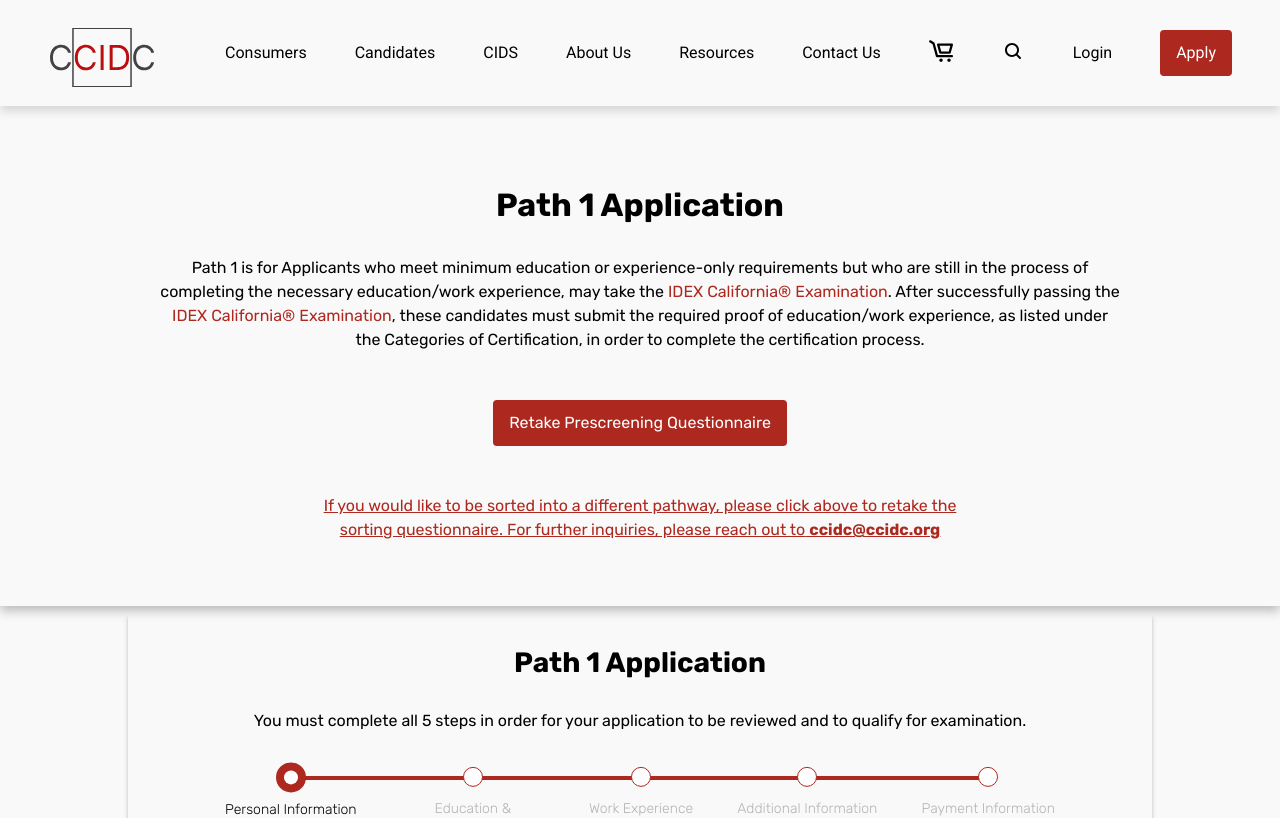
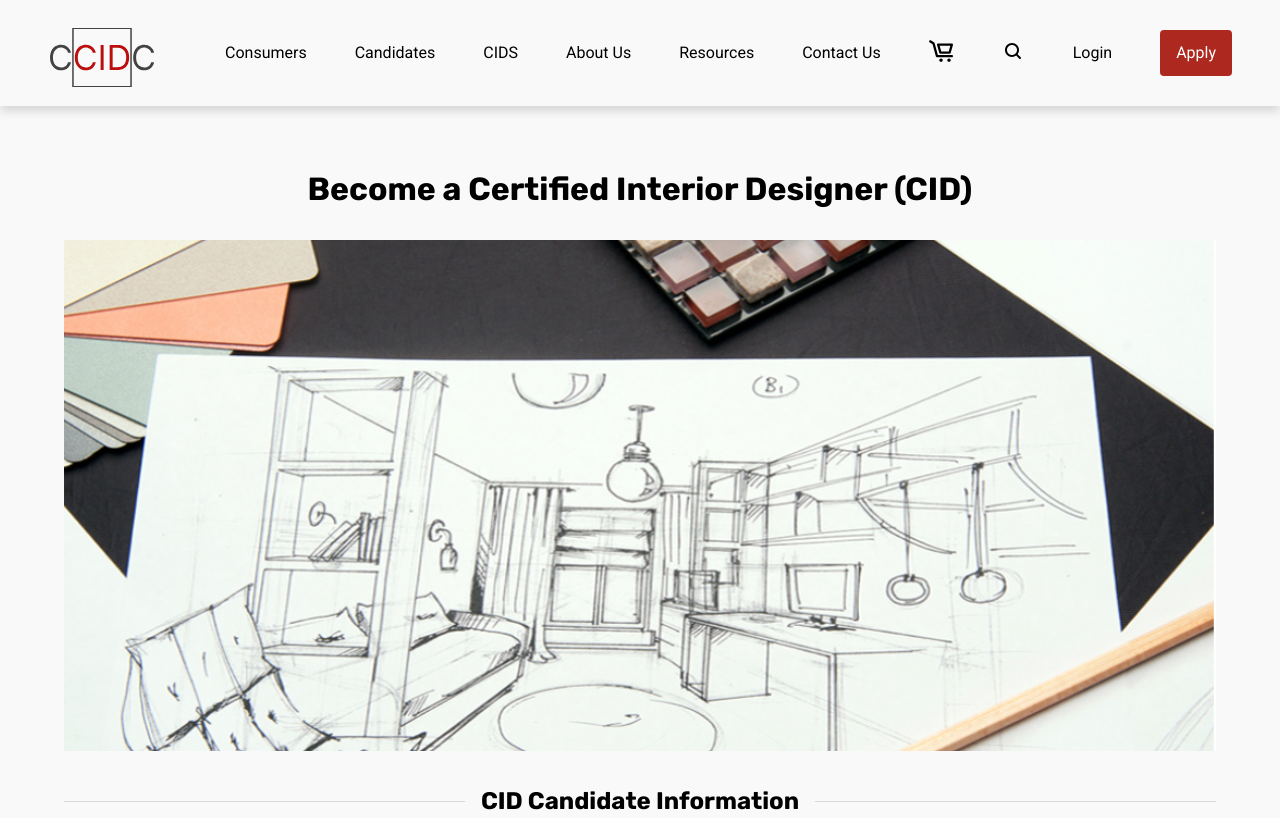
Before and after one commit to TritonSE/CCIDC-Application-Overhaul, a React (Vite) app in the folder frontend/: page / in a window 1280 px wide. Shown: the top 818 px of the page. Built offline with nearby package versions, Linux system fonts and the light colour scheme.

Commit message:
added application paths

```diff
--- a/frontend/src/App.tsx
+++ b/frontend/src/App.tsx
@@ -17,9 +17,11 @@ function App() {
     <div className="app-container">
       <Routes>
         <Route path="/" element={<Layout />}>
-          <Route index element={<Application path={1} />} />
-          {/* <Route index element={<Candidates />} /> */}
-          <Route path="application" element={<Application path={1} />} />
+          <Route index element={<Candidates />} />
+          <Route path="path1" element={<Application path={1} />} />
+          <Route path="path2" element={<Application path={2} />} />
+          <Route path="path3" element={<Application path={3} />} />
+          <Route path="path4" element={<Application path={4} />} />
           <Route path="apply" element={<Apply />} />
           <Route path="candidates" element={<Candidates />} />
           <Route path="TestCongratulations" element={<TestCongratulations />} />
```
